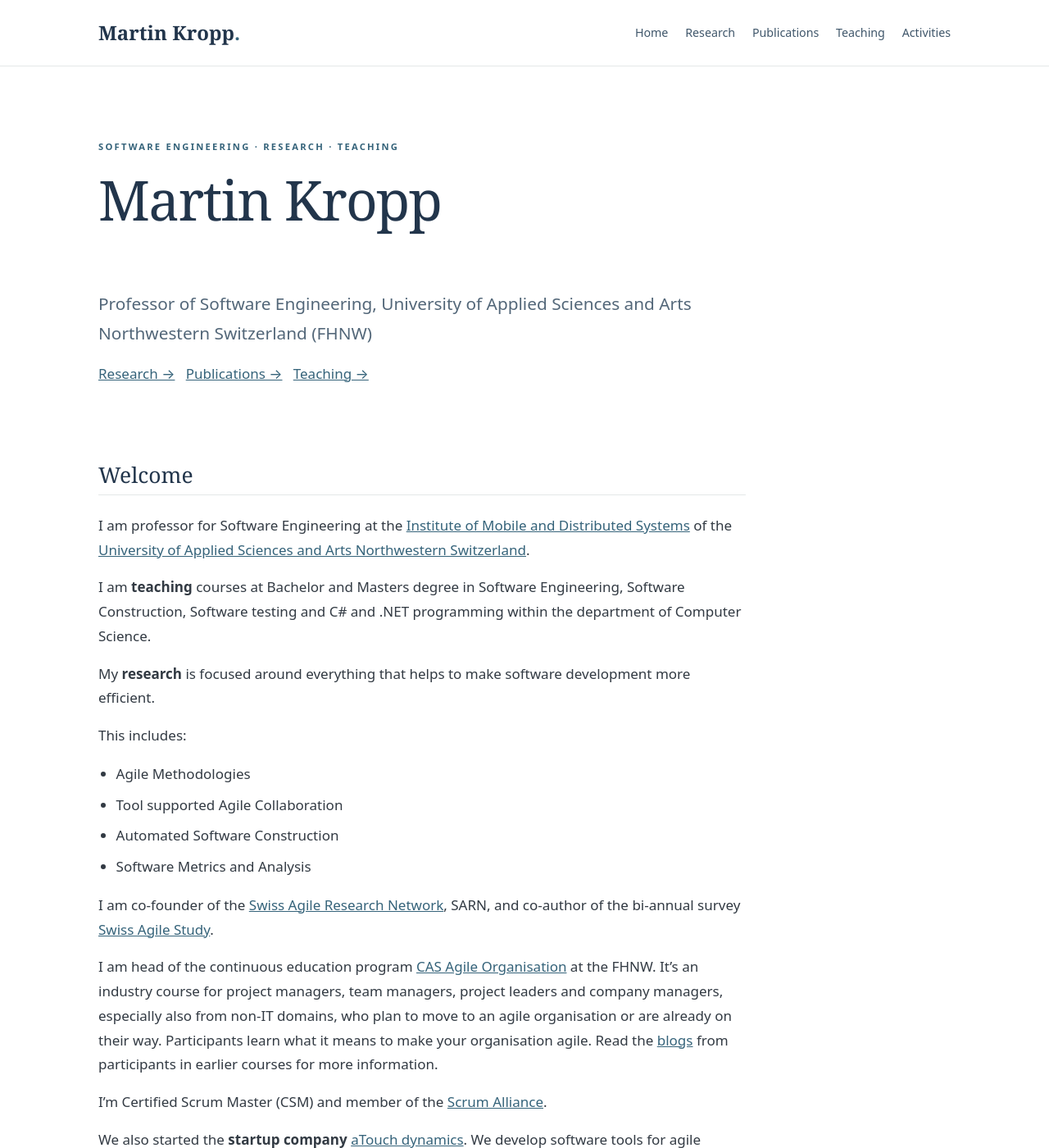
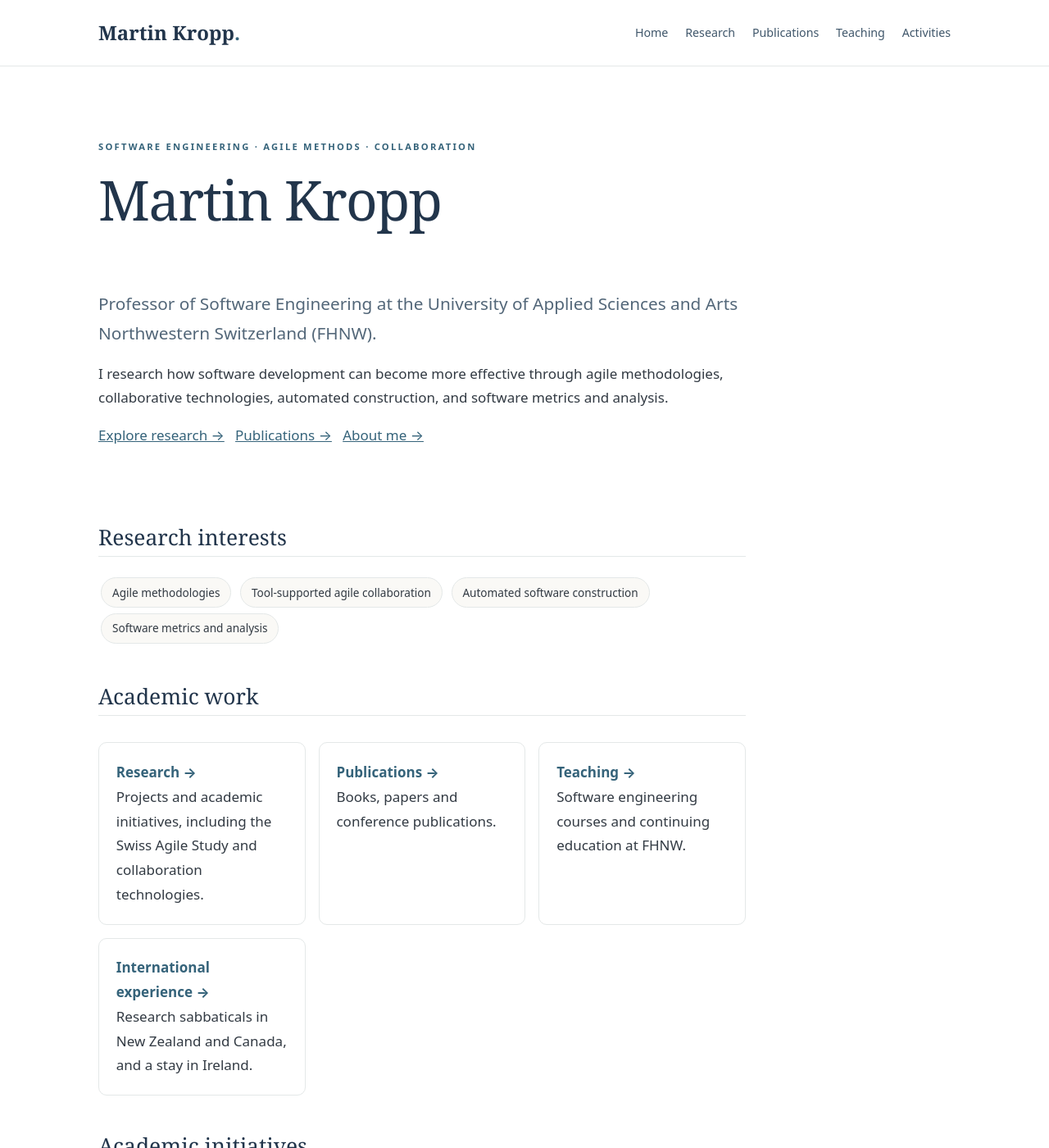
Before and after one commit to martinkropp/martinkropp.github.io, a Jekyll site: the page built from index.md, in a window 1280 px wide and 1400 px high. Shown: the whole window at 82% size. Built offline with Jekyll 4.4.1, drawn with Linux system fonts in a browser that asks for light colours; some of the changed text lies outside the part shown.

Commit message:
Modernize homepage and link full biography

```diff
--- a/index.md
+++ b/index.md
@@ -1,53 +1,38 @@
 ---
 title: Home
 permalink: /
+description: Martin Kropp — software engineering research, teaching and academic activities.
 ---
-
 <div class="hero">
-<div class="eyebrow">SOFTWARE ENGINEERING · RESEARCH · TEACHING</div>
+<div class="eyebrow">SOFTWARE ENGINEERING · AGILE METHODS · COLLABORATION</div>
 <h1>Martin Kropp</h1>
-<p class="lead">Professor of Software Engineering, University of Applied Sciences and Arts Northwestern Switzerland (FHNW)</p>
-<p><a href="/research1">Research →</a> &nbsp; <a href="/publications1">Publications →</a> &nbsp; <a href="/teaching">Teaching →</a></p>
+<p class="lead">Professor of Software Engineering at the University of Applied Sciences and Arts Northwestern Switzerland (FHNW).</p>
+<p>I research how software development can become more effective through agile methodologies, collaborative technologies, automated construction, and software metrics and analysis.</p>
+<p><a href="/research1">Explore research →</a> &nbsp; <a href="/publications1">Publications →</a> &nbsp; <a href="/about">About me →</a></p>
 </div>
 
-## Welcome
+## Research interests
 
-I am professor for Software Engineering at the [Institute of Mobile and Distributed Systems](http://www.imvs.technik.fhnw.ch/) of the [University of Applied Sciences and Arts Northwestern Switzerland](https://www.fhnw.ch/).
+<span class="pill">Agile methodologies</span>
+<span class="pill">Tool-supported agile collaboration</span>
+<span class="pill">Automated software construction</span>
+<span class="pill">Software metrics and analysis</span>
 
-I am **teaching** courses at Bachelor and Masters degree in Software Engineering, Software Construction, Software testing and C# and .NET programming within the department of Computer Science.
+## Academic work
 
-My **research** is focused around everything that helps to make software development more efficient.
+<div class="cards">
+<div class="card"><strong><a href="/research1">Research →</a></strong>Projects and academic initiatives, including the Swiss Agile Study and collaboration technologies.</div>
+<div class="card"><strong><a href="/publications1">Publications →</a></strong>Books, papers and conference publications.</div>
+<div class="card"><strong><a href="/teaching">Teaching →</a></strong>Software engineering courses and continuing education at FHNW.</div>
+<div class="card"><strong><a href="/about#international-academic-experience">International experience →</a></strong>Research sabbaticals in New Zealand and Canada, and a stay in Ireland.</div>
+</div>
 
-This includes:
+## Academic initiatives
 
-- Agile Methodologies
-- Tool supported Agile Collaboration
-- Automated Software Construction
-- Software Metrics and Analysis
+Co-founder of the [Swiss Agile Research Network](http://www.swissagileresearchnetwork.ch/) (SARN) and co-author of the [Swiss Agile Study](http://www.swissagilestudy.ch/). Co-founder of [aTouch dynamics](https://www.atouch.ch/), developing collaborative software such as aWall.
 
-I am co-founder of the [Swiss Agile Research Network](http://www.swissagileresearchnetwork.ch/), SARN, and co-author of the bi-annual survey [Swiss Agile Study](http://www.swissagilestudy.ch/).
+[Read the full biography →](/about)
 
-I am head of the continuous education program [CAS Agile Organisation](https://www.fhnw.ch/de/weiterbildung/technik/cas-agile-organisation) at the FHNW. It's an industry course for project managers, team managers, project leaders and company managers, especially also from non-IT domains, who plan to move to an agile organisation or are already on their way. Participants learn what it means to make your organisation agile. Read the [blogs](http://www.agileorganisation.org/) from participants in earlier courses for more information.
+## Find me
 
-I'm Certified Scrum Master (CSM) and member of the [Scrum Alliance](http://www.scrumalliance.org/).
-
-We also started the **startup company** [aTouch dynamics](https://www.atouch.ch/). We develop software tools for agile collaboration using extra-large multi-touch display technology. Our agile collaboration wall **aWall** eliminates the need for physical card walls and enables distributed agile collaboration and meetings such as daily stand-ups and sprint planning. Want to know more? [Contact me](mailto:martin.kropp@atouch.ch).
-
-## Academic profiles
-
-[LinkedIn](https://www.linkedin.com/in/mkropp/) · [Google Scholar](https://scholar.google.ch/citations?user=0zcalLAAAAAJ&hl=en) · [DBLP](https://dblp.org/pers/hd/k/Kropp:Martin) · [SARN](http://www.swissagileresearchnetwork.ch/)
-
-## Contact
-
-University of Applied Sciences and Arts Northwestern Switzerland
-Institute of Mobile and Distributed Systems
-Bahnhofstrasse 6
-CH-5052 Windisch, Switzerland
-
-Phone: +41 56 202 7818
-Email: [martin.kropp@fhnw.ch](mailto:martin.kropp@fhnw.ch)
-Web: [www.kropp.ch](https://www.kropp.ch/)
-
----
-
-*This homepage preserves the substantive text of the original website, lightly edited for clarity and presentation. Historical programme descriptions and links may require updating.*
+[Google Scholar](https://scholar.google.ch/citations?user=0zcalLAAAAAJ&hl=en) · [DBLP](https://dblp.org/pers/hd/k/Kropp:Martin) · [LinkedIn](https://www.linkedin.com/in/mkropp/) · [Email](mailto:martin.kropp@fhnw.ch)
```
